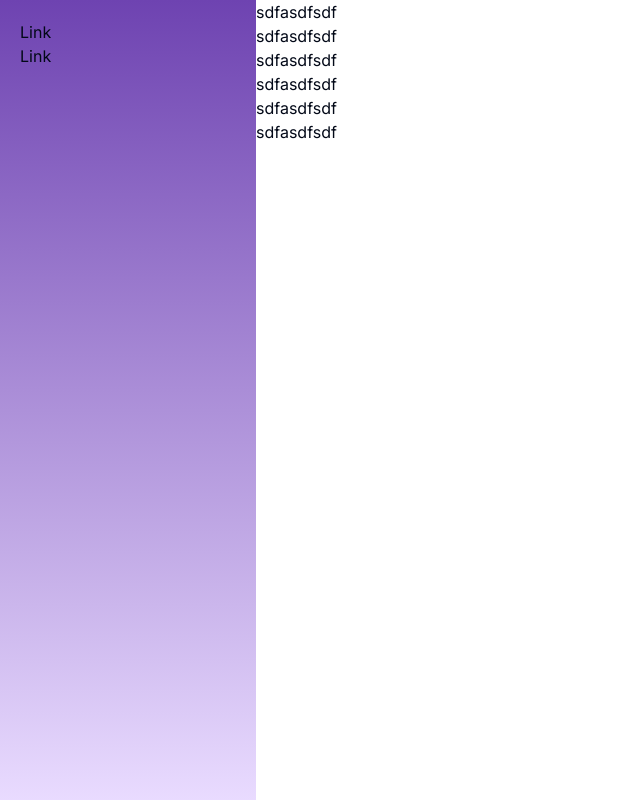
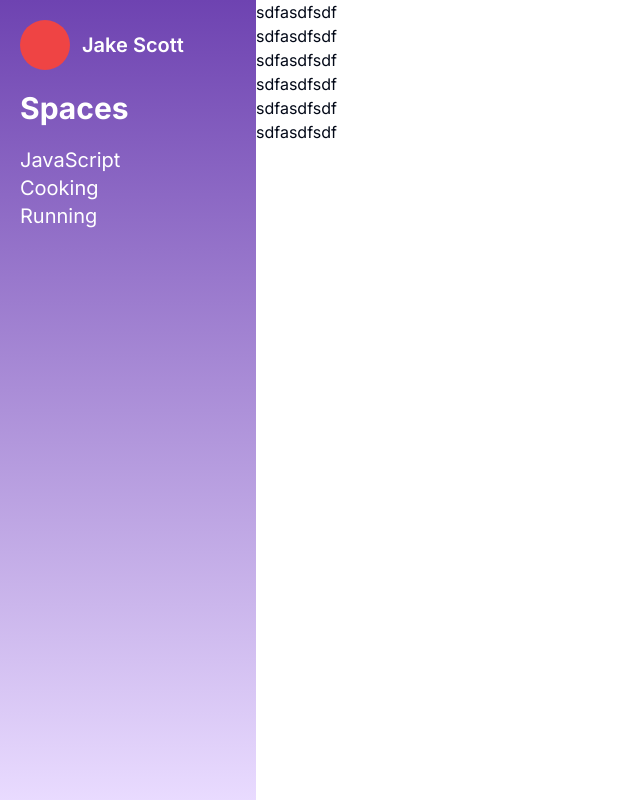
Before and after one commit to johngthecreator/plums, a Next.js app: page /home in a window 1280 px wide. Shown: the whole page, without its empty margins (0-640 px from the left). Built offline with nearby package versions, Linux system fonts and the light colour scheme.

Commit message:
More Nav progress

```diff
--- a/src/components/Nav.tsx
+++ b/src/components/Nav.tsx
@@ -8,6 +8,7 @@ import {
     SheetTitle,
     SheetTrigger,
 } from "@/components/ui/sheet"
+import Link from "next/link";
 
 import { CgMenuGridO } from "react-icons/cg";
 
@@ -23,13 +24,31 @@ export default function Nav(props:{space: string}) {
                     <h2 className="font-bold text-2xl text-white">{props.space}</h2>
                 </div>
                 <SheetContent side={"left"} className="flex flex-col p-5 bg-gradient-to-b from-[#6E43B1] to-[#E9DBFF]">
-                    <h2>Link</h2>
+                    <div className="flex gap-3">
+                        <div className="h-[50px] w-[50px] rounded-[50px] bg-red-500"></div>
+                        <h2>Jake Scott</h2>
+                    </div>
                 </SheetContent>
             </Sheet>
-            <div className="hidden bg-gradient-to-b from-[#6E43B1] to-[#E9DBFF] w-full h-full md:flex md:flex-col p-5">
-                <h2>Link</h2>
-                <h2>Link</h2>
-
+            <div className="hidden bg-gradient-to-b from-[#6E43B1] to-[#E9DBFF] w-full h-full md:flex md:flex-col p-5 gap-5">
+                <div className="flex gap-3 items-center font-semibold text-xl text-white">
+                    <div className="h-[50px] w-[50px] rounded-[50px] bg-red-500"></div>
+                    <h2>Jake Scott</h2>
+                </div>
+                <h2 className="text-3xl font-bold text-white">Spaces</h2>
+                <ul>
+                    <li className="text-xl text-white">
+                        <Link href={"/"}>
+                            JavaScript
+                        </Link>
+                    </li>
+                    <li className="text-xl text-white">
+                        Cooking
+                    </li>
+                    <li className="text-xl text-white">
+                        Running
+                    </li>
+                </ul>
             </div>
         </div>
 
```
